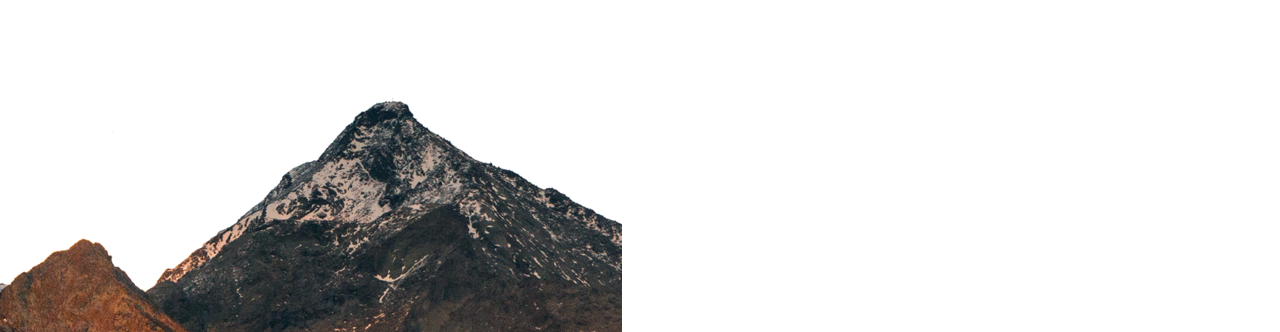
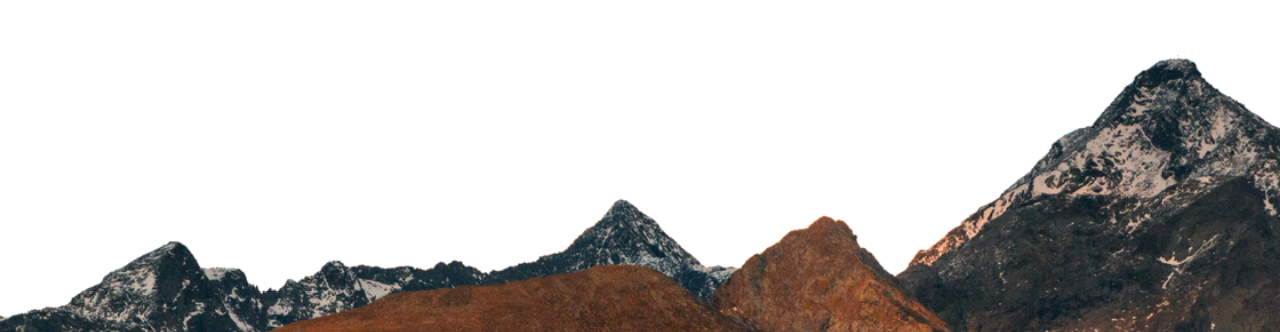
Before and after one commit to moiraleon/Parallax-scrolling-effect, a plain HTML site: page index.html in a window 1280 px wide. Shown: the top 332 px of the page. Drawn offline with Linux system fonts and the light colour scheme.

Commit message:
adding aspect ratio

```diff
--- a/styles.css
+++ b/styles.css
@@ -19,6 +19,13 @@ header{
     z-index: -1;
 }
 
+.background, .foreground{
+    position: absolute;
+    height: 100%;
+    width: 100%;
+    object-fit: cover; /*creates correct aspect ratio*/
+}
+
 .title{
  font-size: 7rem;
   color: white;
```
